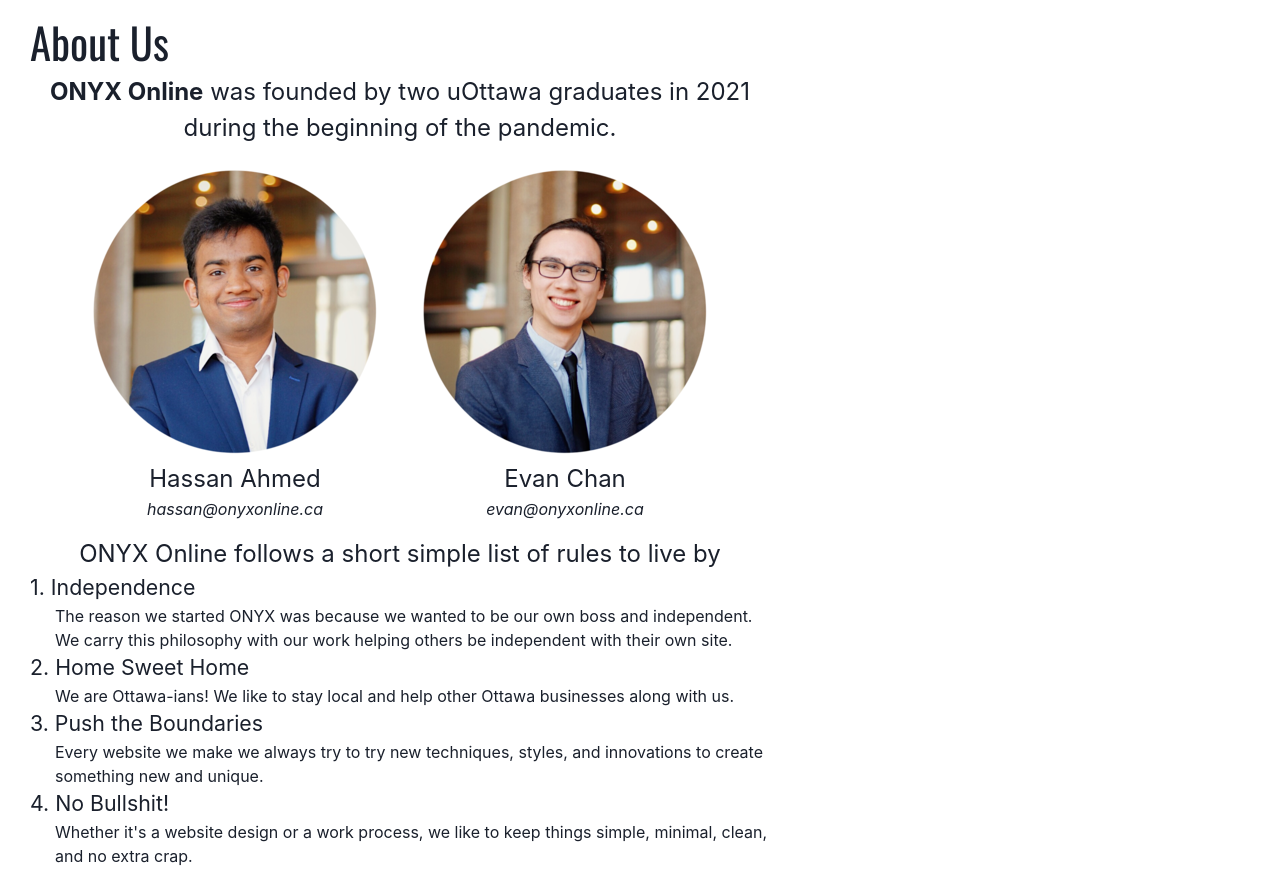
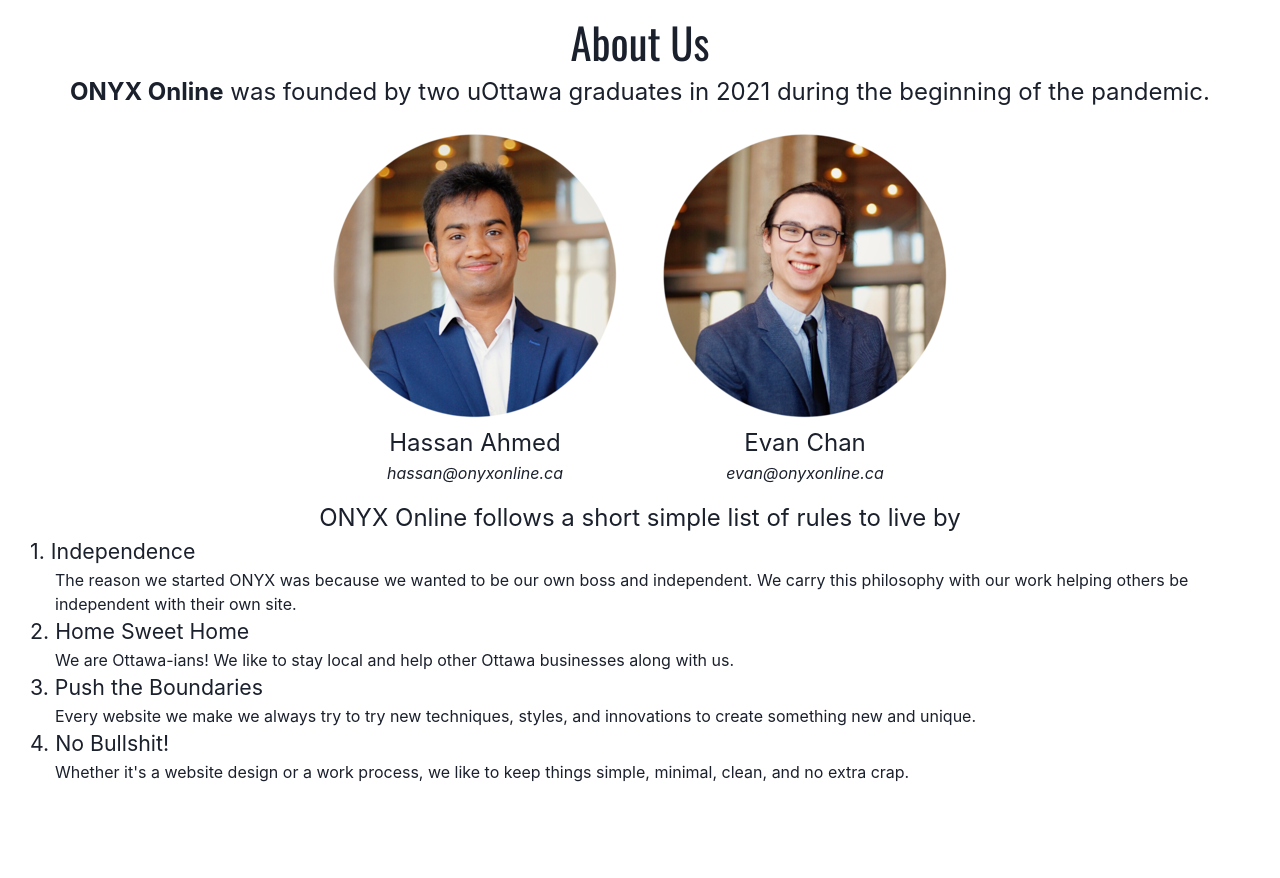
Before and after one commit to rubydevco/rubydev-tempsite, a React (Create React App) app: page /about-us in a window 1280 px wide. After the commit the page ends 800 px from the top, so only its background shows below. Built offline with nearby package versions, Linux system fonts and the light colour scheme.

Commit message:
removed maxwidth to fit all screens

```diff
--- a/src/App.css
+++ b/src/App.css
@@ -87,6 +87,7 @@
 
 .portfolio h2 {
   font-family: 'Oswald', sans-serif;
+  text-align: center;
   font-size: 2.5rem;
   margin-bottom: 2.5vh;
 }
@@ -111,7 +112,6 @@
 /* ABOUT US */
 .about {
   text-align: center;
-  max-width: 800px;
   padding: 10px 30px;
 }
 .about-pic {
@@ -126,7 +126,7 @@
   font-size: 32pt;
   opacity: 1;
   font-family: 'Oswald', sans-serif;
-  text-align: left;
+  text-align: center;
 }
 .about h3 {
   font-size: 18pt;
```
